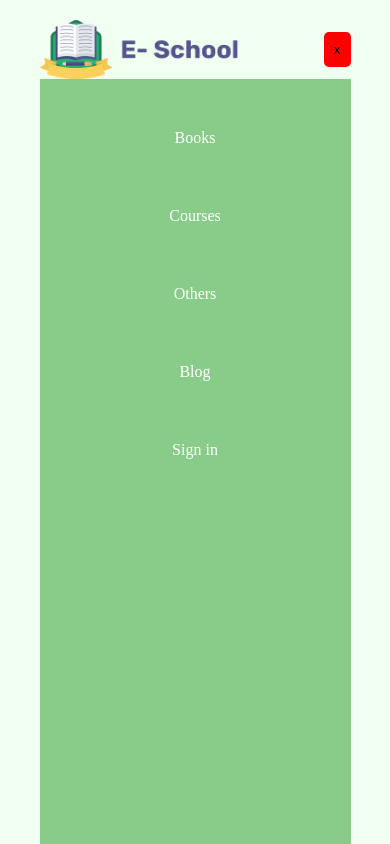
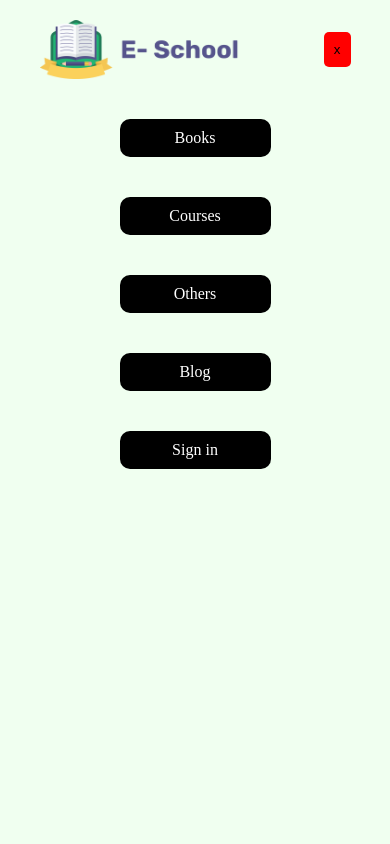
Before and after one commit to arparvez50/eschool, a plain HTML site: page index.html in a window 390 px wide. Both pictures are taken after a click on the link 337 px from the left and 49 px from the top of the page. Shown: the top 844 px of the page. Drawn offline with Linux system fonts and the light colour scheme.

Commit message:
Update style.css

```diff
--- a/style.css
+++ b/style.css
@@ -428,7 +428,7 @@ nav a:hover {
     /* Mobile Menu Body will hidden until Mobile menu button CLICKED */
     .mobile-menu-body {
         /* display: block; */
-        background-color: rgba(17, 145, 17, 0.459);
+/*         background-color: rgba(17, 145, 17, 0.459); */
         width: 100vw;
         height: 100vh;
         transition: 0.3s ease-in-out;
@@ -441,7 +441,7 @@ nav a:hover {
         margin: 40px 80px;
         padding: 10px 10px;
         color: white;
-        /* background: black; */
+        background: black;
         border-radius: 10px;
         transition: 0.4s ease-in-out;
     }
```
